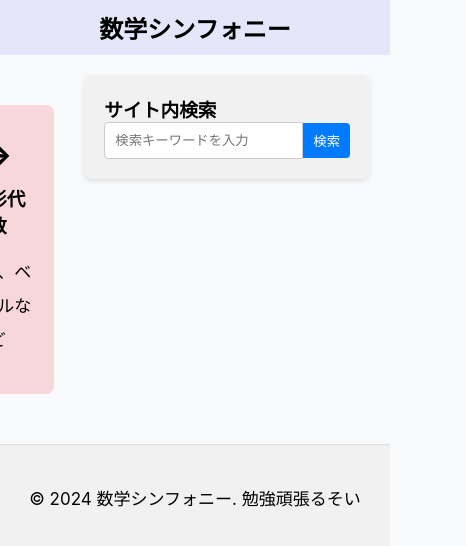
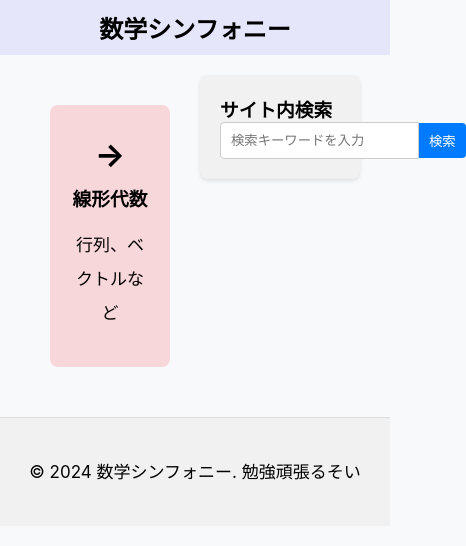
Before and after one commit to nakano0328/archive, a Next.js app: page / in a window 390 px wide. Shown: the top 546 px of the page, 466 px wide, since content can reach past the window. Built offline with nearby package versions, Linux system fonts and the light colour scheme.

Commit message:
見た目の変更

```diff
--- a/app/globals.css
+++ b/app/globals.css
@@ -76,7 +76,6 @@ header h3 {
 }
 
 .sidebar {
-  width: 300px; /* サイドバーの幅を固定 */
   padding: 20px;
   margin-left: auto; /* サイドバーを右端に寄せる */
   margin-right: 20px; /* 右端との間に余白を追加 */
@@ -126,8 +125,8 @@ header h3 {
     flex-direction: column; /* モバイルでは縦に並べる */
   }
   .sidebar {
-    width: 100%; /* サイドバーも全幅を使用する */
-    margin-right: 0; /* モバイルでは右側の余白を削除 */
+    width: 200px; /* 幅を少し狭くする */
+    margin-right: 10px;
   }
 }
 
--- a/app/linear_algebra/dotproduct/page.tsx
+++ b/app/linear_algebra/dotproduct/page.tsx
@@ -199,7 +199,7 @@ export default function DotProductPage() {
           &nbsp;&nbsp;&nbsp;
           <InlineMath math="\mathbf{a}\cdot\mathbf{b} = \|\mathbf{a}\|\|\mathbf{b}\|\cos{\theta}" />
           <br />
-          これを以下のように書き換える。
+          これを以下のように書き換えます。
           <br />
           &nbsp;&nbsp;&nbsp;
           <InlineMath math="\mathbf{a}\cdot\mathbf{b} = \|\mathbf{a}\|\cos{\theta}\|\mathbf{b}\|" />
@@ -210,7 +210,7 @@ export default function DotProductPage() {
           <InlineMath math="\mathbf{b}" />
           &nbsp;に射影(projection)したものと&nbsp;
           <InlineMath math="\mathbf{b}" />
-          &nbsp;のノルムの積を意味する。
+          &nbsp;のノルムの積を意味します。
         </p>
       </details>
     </div>
--- a/app/linear_algebra/metadata.ts
+++ b/app/linear_algebra/metadata.ts
@@ -3,13 +3,13 @@ export const metadata = {
     title: "内積",
     description:
       "内積（ドット積）は、ベクトル同士の積の一種で、ベクトルの方向を計算する際に用いられます。",
-    lastUpdated: "2024-10-10",
+    lastUpdated: "2024-10-18",
   },
   crossproduct: {
     title: "外積",
     description:
       "外積（クロス積）は、ベクトル同士の積で、ベクトルに垂直なベクトルを計算するために使用されます。",
-    lastUpdated: "2024-10-07",
+    lastUpdated: "2024-10-11",
   },
   // 他のトピックもここに追加できます
 };
--- a/package.json
+++ b/package.json
@@ -10,12 +10,14 @@
   },
   "dependencies": {
     "better-react-mathjax": "^2.0.3",
+    "esm": "^3.2.25",
     "katex": "^0.16.11",
     "next": "14.2.14",
     "pyodide": "^0.26.2",
     "react": "^18",
     "react-dom": "^18",
-    "react-katex": "^3.0.1"
+    "react-katex": "^3.0.1",
+    "ts-node": "^10.9.2"
   },
   "devDependencies": {
     "@types/node": "^20",
```
Also changed, not shown: app/linear_algebra/page.tsx (+9 -1 lines), 1 other file (tests, documents, lock files or other folders).
